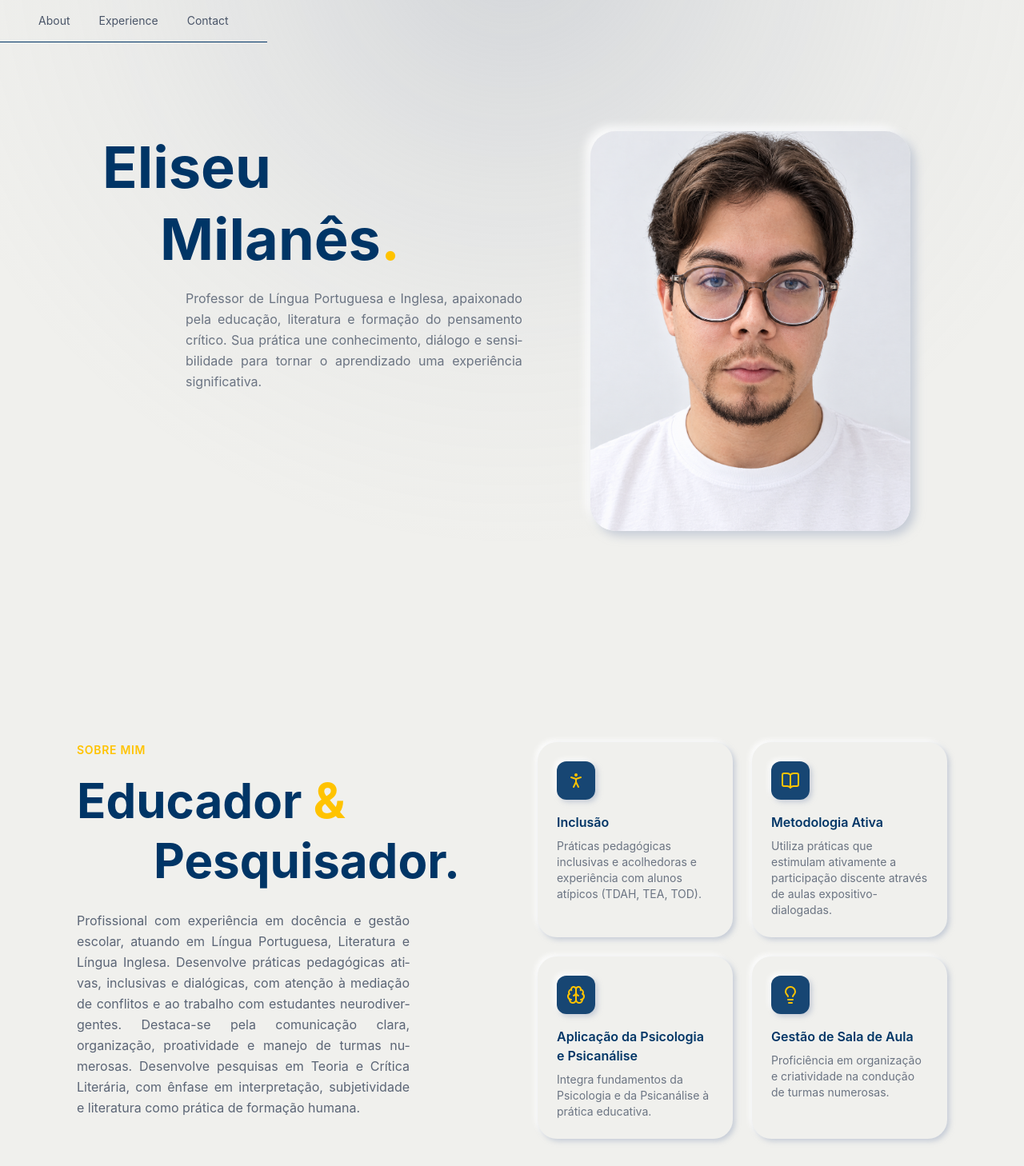
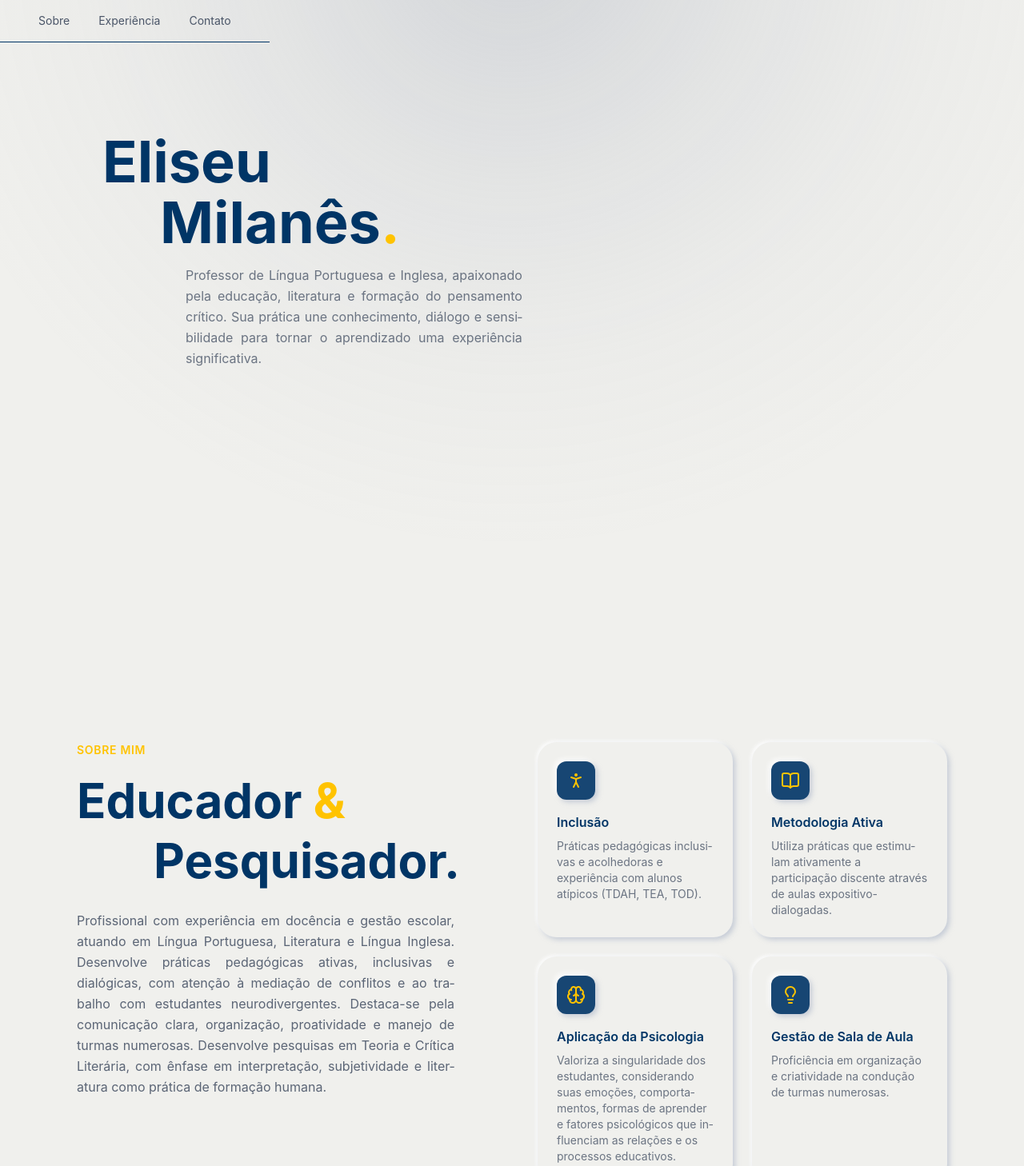
Before and after one commit to rafaellucas30290/Portifolio_Project, a React (Vite) app: page / in a window 1280 px wide. Shown: the top 1458 px of the page at 80% size. Built offline with nearby package versions, Linux system fonts and the light colour scheme; a web font is replaced by a local one.

Commit message:
feat: added cards a hover animation;

```diff
--- a/src/index.css
+++ b/src/index.css
@@ -129,6 +129,26 @@
       inset -3px -3px 6px var(--color-shadow-light);
   }
 
+  /* card neumórfico que "levanta" no hover */
+  .neo-lift {
+    background-color: var(--color-surface);
+    border-radius: var(--radius);
+    box-shadow:
+      3px 3px 6px var(--color-shadow-dark),
+      -2px -2px 4px var(--color-shadow-light);
+    transition: box-shadow 0.25s ease, transform 0.25s ease;
+  }
+
+  .neo-lift:hover {
+    transform: translateY(-6px);
+    box-shadow:
+      6px 8px 16px var(--color-shadow-dark),
+      -4px -4px 12px var(--color-shadow-light);
+  }
+
+  .neo-lift:active {
+    transform: translateY(-1px);
+  }
 
 
 
--- a/src/layout/Navbar.jsx
+++ b/src/layout/Navbar.jsx
@@ -2,9 +2,9 @@ import { Menu, X } from 'lucide-react'
 import { useEffect, useState, useRef } from 'react'
 
 const navLinks = [
-  { label: 'About', href: '#about' },
-  { label: 'Experience', href: '#experience' },
-  { label: 'Contact', href: '#contact' },
+  { label: 'Sobre', href: '#about' },
+  { label: 'Experiência', href: '#experience' },
+  { label: 'Contato', href: '#contact' },
 ]
 
 const NEUTRAL_THRESHOLD = 50   // até aqui: neutro
--- a/src/sections/About.jsx
+++ b/src/sections/About.jsx
@@ -15,9 +15,9 @@ const highlights = [
   },
   {
     icon: Brain,
-    title: 'Aplicação da Psicologia e Psicanálise',
+    title: 'Aplicação da Psicologia',
     description:
-      'Integra fundamentos da Psicologia e da Psicanálise à prática educativa.',
+      'Valoriza a singularidade dos estudantes, considerando suas emoções, comportamentos, formas de aprender e fatores psicológicos que influenciam as relações e os processos educativos.',
   },
   {
     icon: Lightbulb,
@@ -43,7 +43,7 @@ export const About = () => {
               <span className="block ml-24">Pesquisador.</span>
             </h2>
 
-            <p className="text-sm lg:mr-24 md:text-base animate-fade-in animation-delay-200 hyphens-auto text-justify leading-relaxed text-muted-foreground/90">
+            <p className="text-sm lg:mr-10 md:text-base animate-fade-in animation-delay-200 hyphens-auto text-justify leading-relaxed text-muted-foreground/90">
               Profissional com experiência em docência e gestão escolar,
               atuando em Língua Portuguesa, Literatura e Língua Inglesa.
               Desenvolve práticas pedagógicas ativas, inclusivas e dialógicas,
@@ -60,17 +60,17 @@ export const About = () => {
             {highlights.map((item, idx) => (
               <div
                 key={item.title}
-                className="neo-soft animate-fade-in rounded-3xl p-5 sm:p-6"
+                className="neo-lift animate-fade-in rounded-3xl p-5 sm:p-6"
                 style={{ animationDelay: `${(idx + 1) * 200}ms` }}
               >
-                <div className="neo-soft mb-4 flex h-12 w-12 items-center justify-center rounded-xl bg-primary/90 transition-all hover:bg-primary/70">
+                <div className="neo-soft mb-4 flex h-12 w-12 items-center justify-center rounded-xl bg-primary/90 ">
                   <item.icon
                     className="h-6 w-6 text-secondary"
                     aria-hidden="true"
                   />
                 </div>
                 <h3 className="mb-2 font-semibold">{item.title}</h3>
-                <p className="text-sm text-muted-foreground/80">
+                <p className="text-sm hyphens-auto text-muted-foreground/80">
                   {item.description}
                 </p>
               </div>
--- a/src/sections/Contact.jsx
+++ b/src/sections/Contact.jsx
@@ -37,7 +37,7 @@ export const Contact = () => {
       <div className="container relative z-10 mx-auto grid gap-8 px-8 lg:grid-cols-2 lg:items-center lg:gap-24 lg:px-24">
         {/* Coluna esquerda */}
         <div className="min-w-0">
-          <span className="animate-fade-in block text-sm font-medium uppercase tracking-wider text-secondary">
+          <span className="animate-fade-in block text-sm font-semibold uppercase tracking-wider text-secondary">
             Vamos Conversar
           </span>
           <h2 className="animate-fade-in animation-delay-100 mb-4 mt-4 text-xl font-bold leading-tight text-primary lg:mb-6 lg:text-5xl">
--- a/src/sections/Experience.jsx
+++ b/src/sections/Experience.jsx
@@ -37,7 +37,7 @@ export const Experience = () => {
       <div className="container mx-auto px-6 relative z-10">
         {/* Header */}
         <div className="max-w-3xl mb-12">
-          <span className="text-secondary text-sm font-medium tracking-wider uppercase animate-fade-in">
+          <span className="animate-fade-in block text-sm font-semibold uppercase tracking-wider text-secondary">
             Jornada Profissional
           </span>
           <h2 className="mt-4 text-4xl sm:text-5xl font-bold animate-fade-in">
@@ -71,7 +71,7 @@ export const Experience = () => {
                       : "md:col-start-2 md:pl-10 lg:pl-16"
                   }`}
                 >
-                  <div className="neo p-5 sm:p-6 rounded-2xl">
+                  <div className="neo-lift p-5 sm:p-6 rounded-2xl">
                     <h3 className="mt-2 text-lg md:text-xl font-semibold">{exp.role}</h3>
                     <p className="mt-3 text-sm text-muted-foreground">{exp.description}</p>
                   </div>
--- a/src/sections/Hero.jsx
+++ b/src/sections/Hero.jsx
@@ -11,13 +11,15 @@ export const Hero = () => {
 
 
             {/* Headline */}
-            <div className="space-y-4 sm:px-2">
-              <h1 className="text-[clamp(2.5rem,13vw,4rem)] sm:text-6xl lg:text-7xl font-bold leading-tight animate-fade-in animation-delay-200">
+            <div className="space-y-6 sm:space-y-4 sm:px-2">
+              <h1 className="text-[clamp(3rem,16vw,4.5rem)] sm:text-6xl lg:text-7xl font-bold leading-[1.05] animate-fade-in animation-delay-200">
                 <span className="block lg:ml-6">Eliseu</span>
-                <span className="ml-[2.0em] lg:ml-24">Milanês<span className="text-secondary">.</span></span>
+                <span className="ml-[1.0em] lg:ml-24">
+                  Milanês<span className="text-secondary">.</span>
+                </span>
               </h1>
 
-              <p className="text-[clamp(0.875rem,4.1vw,1.125rem)] lg:text-base text-muted-foreground/80 max-w-md leading-relaxed text-justify lg:ml-32 animate-fade-in hyphens-auto animation-delay-400">
+              <p className="text-[clamp(1rem,4.6vw,1.25rem)] lg:text-base text-muted-foreground/80 max-w-md leading-relaxed text-justify lg:ml-32 animate-fade-in hyphens-auto animation-delay-400">
                 Professor de Língua Portuguesa e Inglesa, apaixonado pela educação, literatura e formação do pensamento crítico. Sua prática une conhecimento, diálogo e sensibilidade para tornar o aprendizado uma experiência significativa.
               </p>
             </div>
@@ -25,10 +27,10 @@ export const Hero = () => {
 
           {/* Right Content - Profile Pic */}
           <div
-          aria-hidden="true"
-          className='relative animate-fade-in animation-delay-300 max-lg:flex max-lg:justify-center'>
+            aria-hidden="true"
+            className='relative animate-fade-in animation-delay-300 hidden sm:flex sm:justify-center lg:block'>
             <div className='relative max-w-100 max-h-120 mx-auto '>
-              <div className='relative neo rounded-4xl'>
+              <div className='relative neo-lift rounded-4xl'>
                 {/* Mobile: altura = o que sobra na tela depois do texto (proporção 4:5 mantida, sem corte) */}
                 <img
                   src='/eliseu_new.png'
--- a/src/sections/Testimonials.jsx
+++ b/src/sections/Testimonials.jsx
@@ -47,7 +47,7 @@ export const Testimonials = () => {
       <div className="container relative z-10 mx-auto grid gap-8 px-8 lg:grid-cols-2 lg:items-start lg:gap-16 lg:px-24">
         {/* Coluna esquerda: cabeçalho */}
         <div className="min-w-0">
-          <span className="animate-fade-in block text-sm font-medium uppercase tracking-wider text-secondary">
+          <span className="animate-fade-in block text-sm font-semibold uppercase tracking-wider text-secondary">
             Palavras dos Alunos
           </span>
           <h2 className="animate-fade-in animation-delay-200 mb-4 mt-4 text-2xl  font-bold leading-tight sm:text-5xl lg:mb-6">
```
Lines whose indentation alone changed are shown as unchanged.
